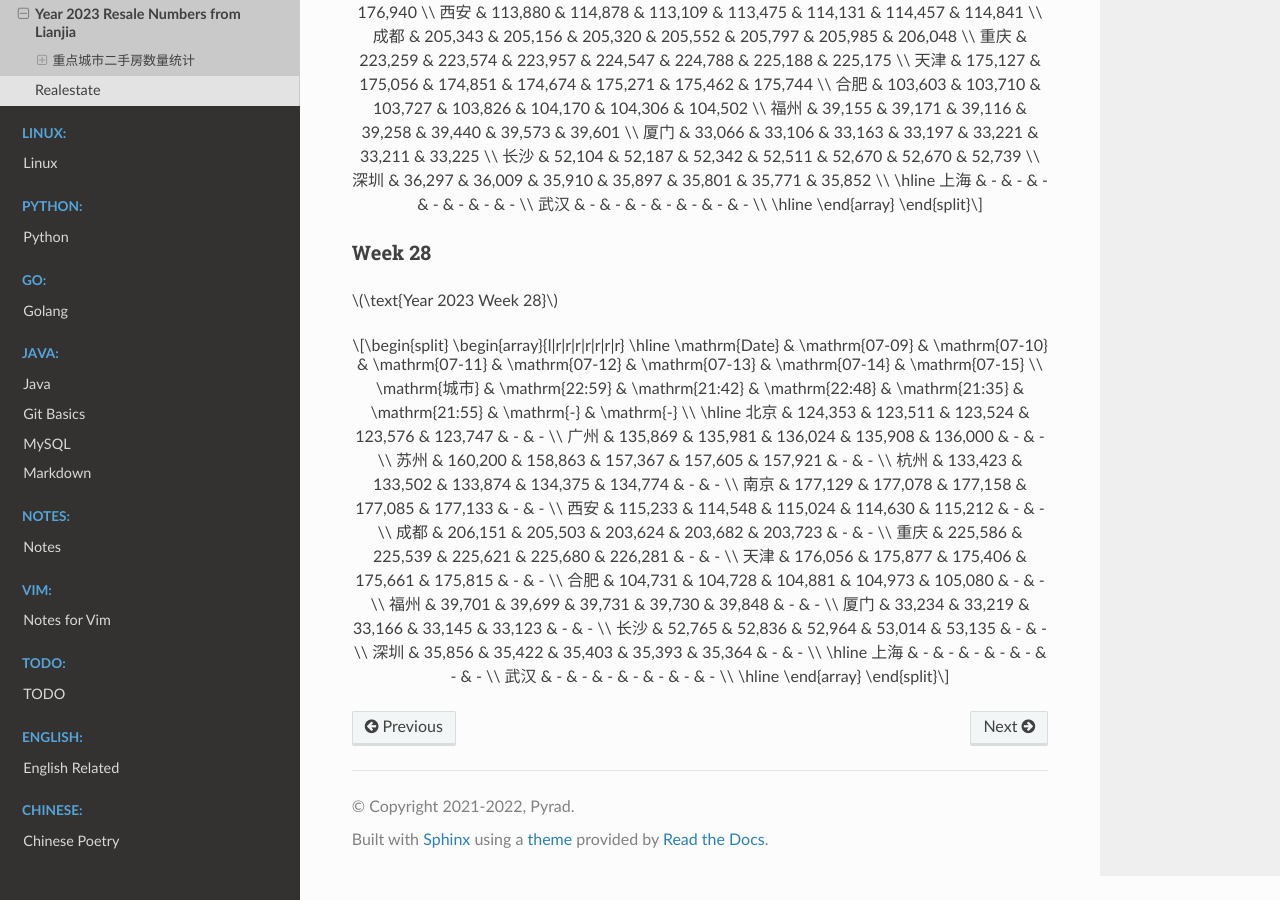
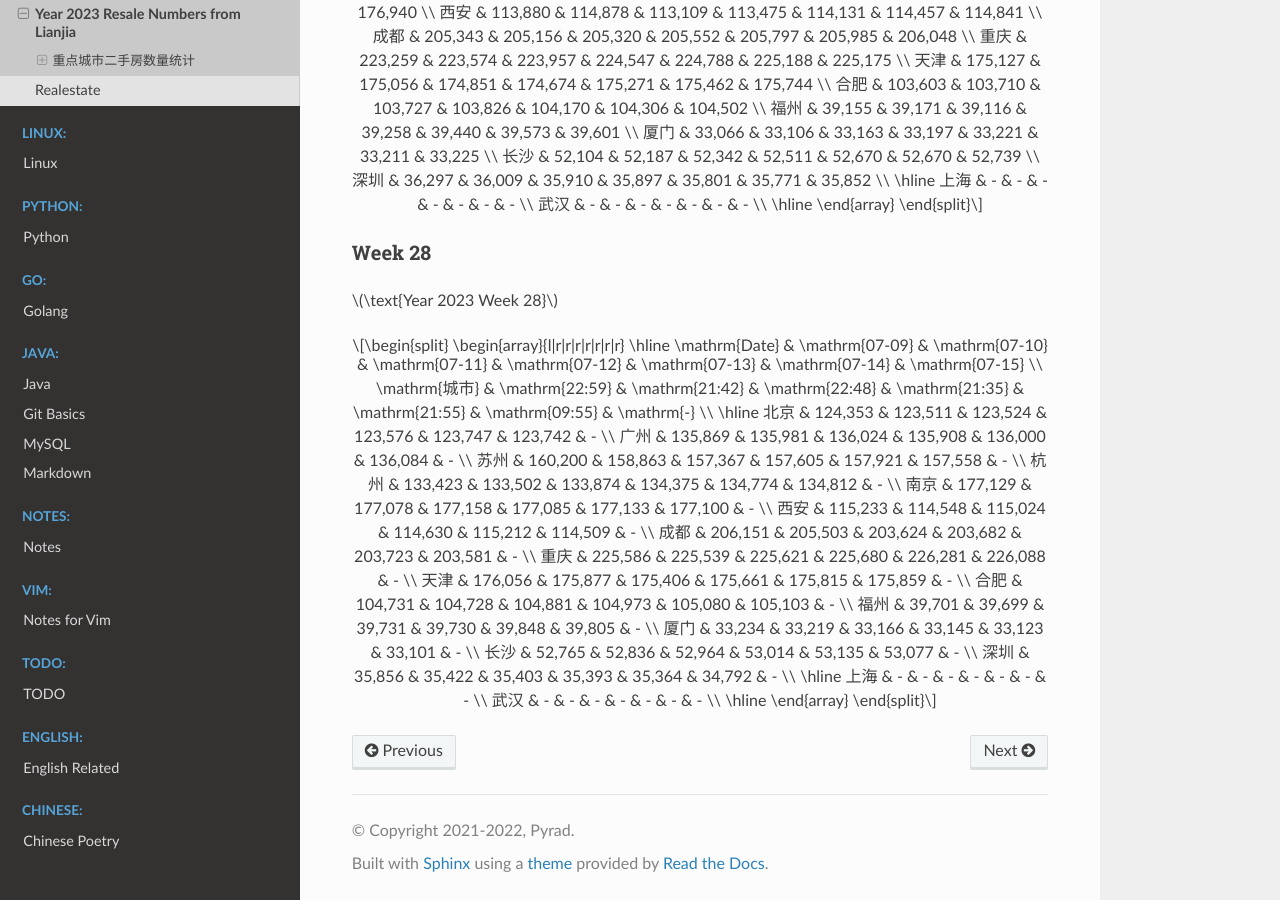
Before and after one commit to Pyrad/pyradnotes, a Sphinx documentation site: the page built from source/RealEstate/resalenumbers2023.md, in a window 1280 px wide and 900 px high, scrolled down 8883 px. Built offline with Sphinx 7.4.7 and the Read the Docs theme 2.0.0, drawn with Linux system fonts in a browser that asks for light colours; a script that is not in the unit is left out.

Commit message:
Realestate Update resale numbers 2023-07-14 09:57

```diff
--- a/source/RealEstate/resalenumbers2023.md
+++ b/source/RealEstate/resalenumbers2023.md
@@ -610,22 +610,22 @@
 \begin{array}{l|r|r|r|r|r|r|r}
 \hline
 \mathrm{Date} & \mathrm{07-09} & \mathrm{07-10} & \mathrm{07-11} & \mathrm{07-12} & \mathrm{07-13} & \mathrm{07-14} & \mathrm{07-15} \\
-\mathrm{城市} & \mathrm{22:59} & \mathrm{21:42} & \mathrm{22:48} & \mathrm{21:35} & \mathrm{21:55} & \mathrm{-} & \mathrm{-} \\
+\mathrm{城市} & \mathrm{22:59} & \mathrm{21:42} & \mathrm{22:48} & \mathrm{21:35} & \mathrm{21:55} & \mathrm{09:55} & \mathrm{-} \\
 \hline
-北京 & 124,353 & 123,511 & 123,524 & 123,576 & 123,747 & - & - \\
-广州 & 135,869 & 135,981 & 136,024 & 135,908 & 136,000 & - & - \\
-苏州 & 160,200 & 158,863 & 157,367 & 157,605 & 157,921 & - & - \\
-杭州 & 133,423 & 133,502 & 133,874 & 134,375 & 134,774 & - & - \\
-南京 & 177,129 & 177,078 & 177,158 & 177,085 & 177,133 & - & - \\
-西安 & 115,233 & 114,548 & 115,024 & 114,630 & 115,212 & - & - \\
-成都 & 206,151 & 205,503 & 203,624 & 203,682 & 203,723 & - & - \\
-重庆 & 225,586 & 225,539 & 225,621 & 225,680 & 226,281 & - & - \\
-天津 & 176,056 & 175,877 & 175,406 & 175,661 & 175,815 & - & - \\
-合肥 & 104,731 & 104,728 & 104,881 & 104,973 & 105,080 & - & - \\
-福州 & 39,701 & 39,699 & 39,731 & 39,730 & 39,848 & - & - \\
-厦门 & 33,234 & 33,219 & 33,166 & 33,145 & 33,123 & - & - \\
-长沙 & 52,765 & 52,836 & 52,964 & 53,014 & 53,135 & - & - \\
-深圳 & 35,856 & 35,422 & 35,403 & 35,393 & 35,364 & - & - \\
+北京 & 124,353 & 123,511 & 123,524 & 123,576 & 123,747 & 123,742 & - \\
+广州 & 135,869 & 135,981 & 136,024 & 135,908 & 136,000 & 136,084 & - \\
+苏州 & 160,200 & 158,863 & 157,367 & 157,605 & 157,921 & 157,558 & - \\
+杭州 & 133,423 & 133,502 & 133,874 & 134,375 & 134,774 & 134,812 & - \\
+南京 & 177,129 & 177,078 & 177,158 & 177,085 & 177,133 & 177,100 & - \\
+西安 & 115,233 & 114,548 & 115,024 & 114,630 & 115,212 & 114,509 & - \\
+成都 & 206,151 & 205,503 & 203,624 & 203,682 & 203,723 & 203,581 & - \\
+重庆 & 225,586 & 225,539 & 225,621 & 225,680 & 226,281 & 226,088 & - \\
+天津 & 176,056 & 175,877 & 175,406 & 175,661 & 175,815 & 175,859 & - \\
+合肥 & 104,731 & 104,728 & 104,881 & 104,973 & 105,080 & 105,103 & - \\
+福州 & 39,701 & 39,699 & 39,731 & 39,730 & 39,848 & 39,805 & - \\
+厦门 & 33,234 & 33,219 & 33,166 & 33,145 & 33,123 & 33,101 & - \\
+长沙 & 52,765 & 52,836 & 52,964 & 53,014 & 53,135 & 53,077 & - \\
+深圳 & 35,856 & 35,422 & 35,403 & 35,393 & 35,364 & 34,792 & - \\
 \hline
 上海 & - & - & - & - & - & - & - \\
 武汉 & - & - & - & - & - & - & - \\
```
Also changed, not shown: 1 other file.
